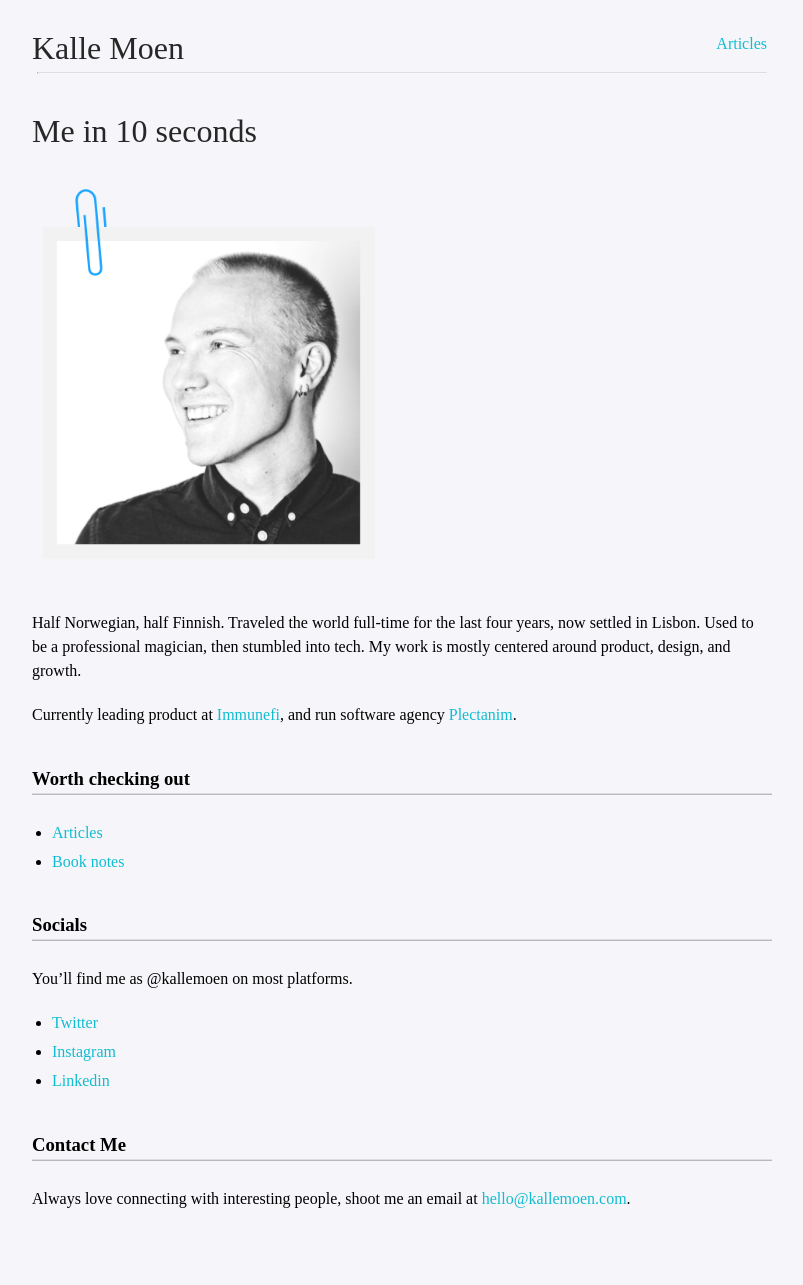
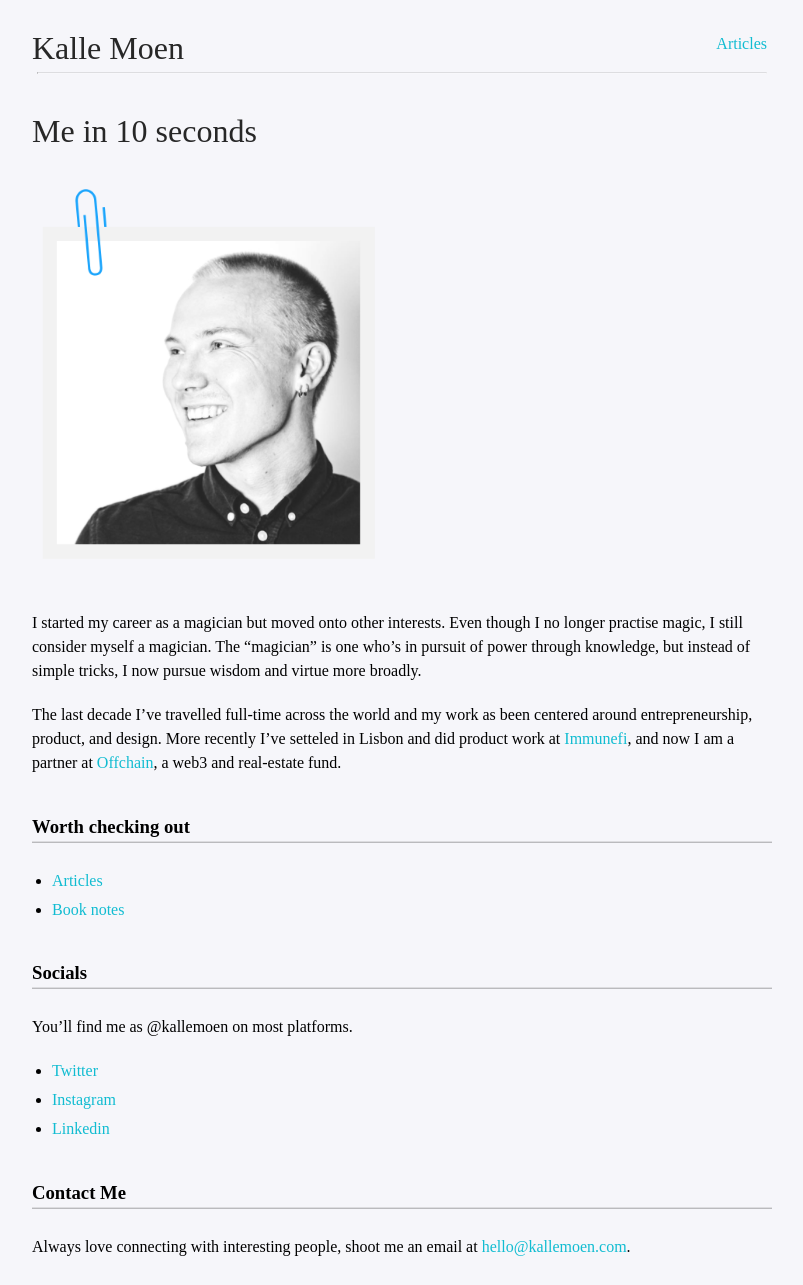
Before and after one commit to kallemoen/kallemoen.com, a Jekyll site: the page built from index.md, in a window 1280 px wide. Shown: the whole page, without its empty margins (238-1041 px from the left). Built offline with Jekyll 4.4.1, drawn with Linux system fonts in a browser that asks for light colours; some web fonts are replaced; before the commit the page ends 1237 px from its top, so only the background shows below that.

Commit message:
Updated copy

```diff
--- a/index.md
+++ b/index.md
@@ -5,9 +5,9 @@ title: Me in 10 seconds
 
 <img class="profile-picture" src="{{site.baseurl}}/{{site.profile-picture}}">
 
-Half Norwegian, half Finnish. Traveled the world full-time for the last four years, now settled in Lisbon. Used to be a professional magician, then stumbled into tech. My work is mostly centered around product, design, and growth.
+I started my career as a magician but moved onto other interests. Even though I no longer practise magic, I still consider myself a magician. The "magician" is one who's in pursuit of power through knowledge, but instead of simple tricks, I now pursue wisdom and virtue more broadly.
 
-Currently leading product at <a href="https://www.immunefi.com/">Immunefi</a>, and run software agency <a href="https://www.plectanim.com/">Plectanim</a>.
+The last decade I've travelled full-time across the world and my work as been centered around entrepreneurship, product, and design. More recently I've setteled in Lisbon and did product work at <a href="https://www.immunefi.com/">Immunefi</a>, and now I am a partner at <a href="https://www.offchain.city/">Offchain</a>, a web3 and real-estate fund.
 
 ### Worth checking out
 - <a href="/articles">Articles</a>
```
